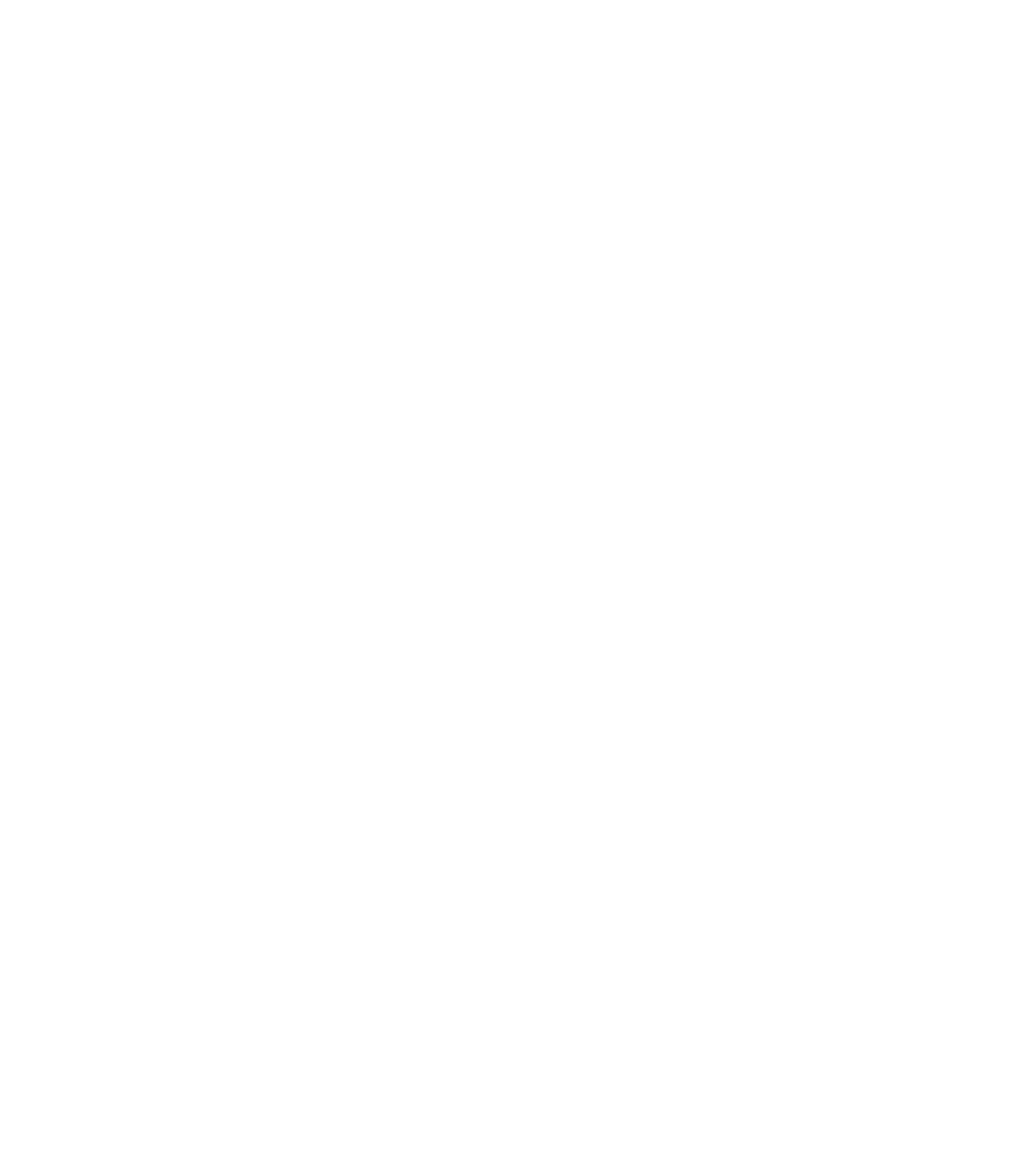
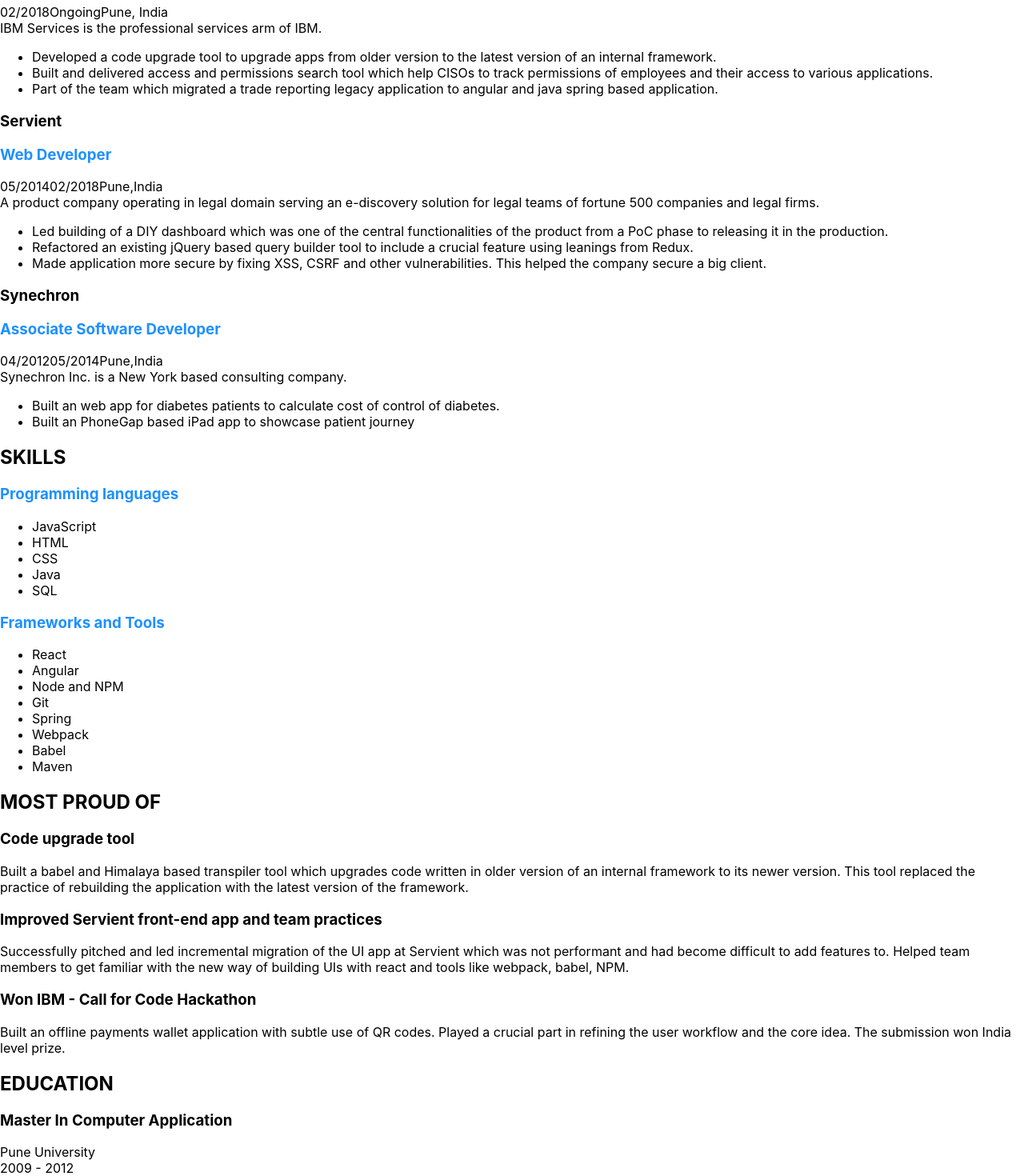
Before and after one commit to siddharaj-suryavanshi/resume-web-app, a React (Create React App) app: page / in a window 1280 px wide. Shown: the part 460-1930 px from the top of the page at 80% size. Before the commit the page ends 800 px from the top, so only its background shows below. Built offline with nearby package versions, Linux system fonts and the light colour scheme.

Commit message:
added all html code

```diff
--- a/src/App.css
+++ b/src/App.css
@@ -1,40 +1,11 @@
-/* .App {
-  display: flex;
-  justify-content: center;
-  padding-top: 20px;
-}
-
-
-
 img {
   border-radius: 60%;
 }
-
-.grid-container {
-  display: grid;
-  grid-template-columns: auto auto auto;
-}
-.grid-item {
-  padding: 10px;
-  font-size: 15px;
-}
-
-.App > div {
-  padding: 20px;
-}
-
-.exp {
-  border-bottom: solid 8px;
-  width: 10%;
-} */
 .header {
   display: flex;
-  justify-content: center;
+  justify-content: space-around;
 }
-h2.role,
+.blue,
 i {
   color: DodgerBlue;
 }
-
-div.contact span {
-}
--- a/src/App.js
+++ b/src/App.js
@@ -1,5 +1,14 @@
 import React from "react";
+
+//components
 import Header from "./Components/Header";
+import Summary from "./Components/Summary";
+import Experience from "./Components/Experience";
+import Skills from "./Components/Skills";
+import MostProud from "./Components/MostProud";
+import Education from "./Components/Education";
+
+//css
 import "./App.css";
 
 class App extends React.Component {
@@ -7,6 +16,11 @@
     return (
       <div className="App">
         <Header />
+        <Summary />
+        <Experience />
+        <Skills />
+        <MostProud />
+        <Education />
       </div>
     );
   }
--- /dev/null
+++ b/src/Components/Education.js
@@ -0,0 +1,12 @@
+const Education = (props) => {
+  return (
+    <section className="education">
+      <h2>EDUCATION</h2>
+      <h3>Master In Computer Application</h3>
+      <div>Pune University</div>
+      <span>2009 - 2012</span>
+    </section>
+  );
+};
+
+export default Education;
--- a/src/Components/Experience.js
+++ b/src/Components/Experience.js
@@ -1,8 +1,86 @@
 const Experience = (props) => {
   return (
-    <main className="main">
-      <h2 className="exp">Experience</h2>
-    </main>
+    <section className="experience">
+      <h2>EXPERIENCE</h2>
+      <div className="experience-ibm">
+        <h3>IBM</h3>
+        <h3 className="blue">Advisory System Analyst</h3>
+        <div className="company-details">
+          <span>02/2018</span>
+          <span>Ongoing</span>
+          <span>Pune, India</span>
+        </div>
+        <div className="project-details">
+          <span>IBM Services is the professional services arm of IBM.</span>
+          <ul>
+            <li>
+              Developed a code upgrade tool to upgrade apps from older version
+              to the latest version of an internal framework.
+            </li>
+            <li>
+              Built and delivered access and permissions search tool which help
+              CISOs to track permissions of employees and their access to
+              various applications.
+            </li>
+            <li>
+              Part of the team which migrated a trade reporting legacy
+              application to angular and java spring based application.
+            </li>
+          </ul>
+        </div>
+      </div>
+      <div className="experience-servient">
+        <h3>Servient</h3>
+        <h3 className="blue">Web Developer</h3>
+        <div className="company-details">
+          <span>05/2014</span>
+          <span>02/2018</span>
+          <span>Pune,India</span>
+        </div>
+        <div className="project-details">
+          <span>
+            A product company operating in legal domain serving an e-discovery
+            solution for legal teams of fortune 500 companies and legal firms.
+          </span>
+          <ul>
+            <li>
+              Led building of a DIY dashboard which was one of the central
+              functionalities of the product from a PoC phase to releasing it in
+              the production.
+            </li>
+            <li>
+              Refactored an existing jQuery based query builder tool to include
+              a crucial feature using leanings from Redux.
+            </li>
+            <li>
+              Made application more secure by fixing XSS, CSRF and other
+              vulnerabilities. This helped the company secure a big client.
+            </li>
+          </ul>
+        </div>
+      </div>
+      <div className="experience-synechron">
+        <h3>Synechron</h3>
+        <h3 className="blue">Associate Software Developer</h3>
+        <div className="company-details">
+          <span>04/2012</span>
+          <span>05/2014</span>
+          <span>Pune,India</span>
+        </div>
+        <div className="project-details">
+          <span>Synechron Inc. is a New York based consulting company.</span>
+          <ul>
+            <li>
+              Built an web app for diabetes patients to calculate cost of
+              control of diabetes.
+            </li>
+            <li>
+              Built an PhoneGap based iPad app to showcase patient journey
+            </li>
+          </ul>
+        </div>
+      </div>
+    </section>
   );
 };
 
--- a/src/Components/Header.js
+++ b/src/Components/Header.js
@@ -3,10 +3,10 @@
 
 const Header = (props) => {
   return (
-    <header className="header">
+    <section className="header">
       <div className="personal-info">
         <h1>SIDDHARAJ SURYAVANSHI</h1>
-        <h2 className="role">Software Developer</h2>
+        <h2 className="role blue">Software Developer</h2>
         <div className="contact">
           <span>
             <i className="fa fa-phone"></i> &nbsp; +91-7738958923
@@ -26,7 +26,7 @@
       <div className="photo">
         <img src={image0} alt="" height="200" width="200"></img>
       </div>
-    </header>
+    </section>
   );
 };
 
--- /dev/null
+++ b/src/Components/MostProud.js
@@ -0,0 +1,34 @@
+const MostProud = (props) => {
+  return (
+    <section className="most-proud">
+      <div className="code-tool">
+        <h2>MOST PROUD OF</h2>
+        <h3>Code upgrade tool</h3>
+        <p>
+          Built a babel and Himalaya based transpiler tool which upgrades code
+          written in older version of an internal framework to its newer
+          version. This tool replaced the practice of rebuilding the application
+          with the latest version of the framework.
+        </p>
+      </div>
+      <div className="servient-app">
+        <h3>Improved Servient front-end app and team practices</h3>
+        <p>
+          Successfully pitched and led incremental migration of the UI app at
+          Servient which was not performant and had become difficult to add
+          features to. Helped team members to get familiar with the new way of
+          building UIs with react and tools like webpack, babel, NPM.
+        </p>
+      </div>
+      <div className="ibm-hackathon">
+        <h3>Won IBM - Call for Code Hackathon</h3>
+        <p>
+          Built an offline payments wallet application with subtle use of QR
+          codes. Played a crucial part in refining the user workflow and the
+          core idea. The submission won India level prize.
+        </p>
+      </div>
+    </section>
+  );
+};
+export default MostProud;
--- /dev/null
+++ b/src/Components/Skills.js
@@ -0,0 +1,28 @@
+const Skills = (props) => {
+  return (
+    <section className="skills">
+      <h2>SKILLS</h2>
+      <h3 className="blue">Programming languages</h3>
+      <ul>
+        <li>JavaScript</li>
+        <li>HTML</li>
+        <li>CSS</li>
+        <li>Java</li>
+        <li>SQL</li>
+      </ul>
+      <h3 className="blue">Frameworks and Tools</h3>
+      <ul>
+        <li>React</li>
+        <li>Angular</li>
+        <li>Node and NPM</li>
+        <li>Git</li>
+        <li>Spring</li>
+        <li>Webpack</li>
+        <li>Babel</li>
+        <li>Maven</li>
+      </ul>
+    </section>
+  );
+};
+
+export default Skills;
--- /dev/null
+++ b/src/Components/Summary.js
@@ -0,0 +1,14 @@
+const Summary = (props) => {
+  return (
+    <section className="summary">
+      <h2>SUMMARY</h2>
+      <p>
+        A full-stack developer with Ɨ years of experience in building robust and
+        performant enterprise-grade web applications with HTML, CSS, JavaScript,
+        React, Angular, etc on front-end and Java, Spring on the backend.
+      </p>
+    </section>
+  );
+};
+
+export default Summary;
```
